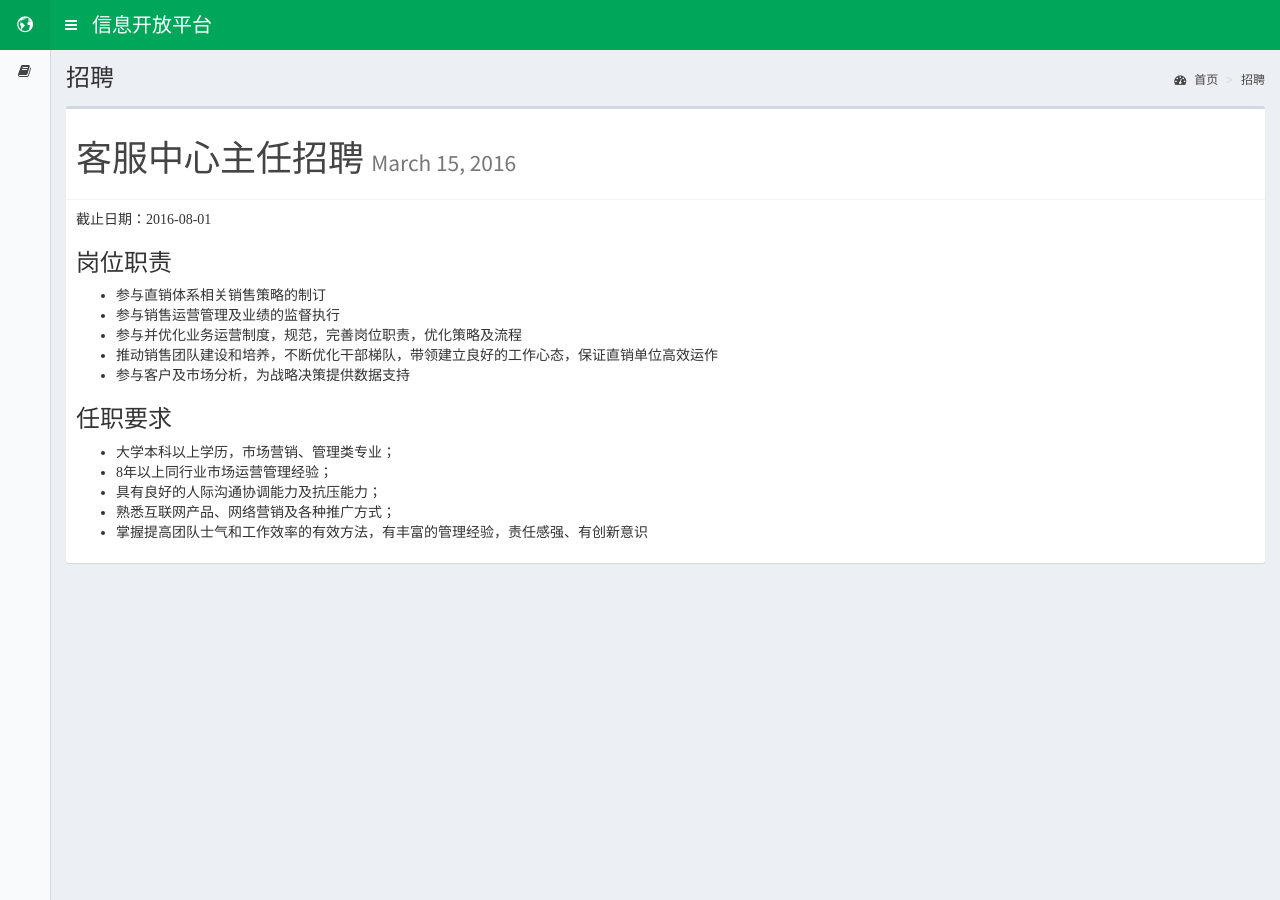
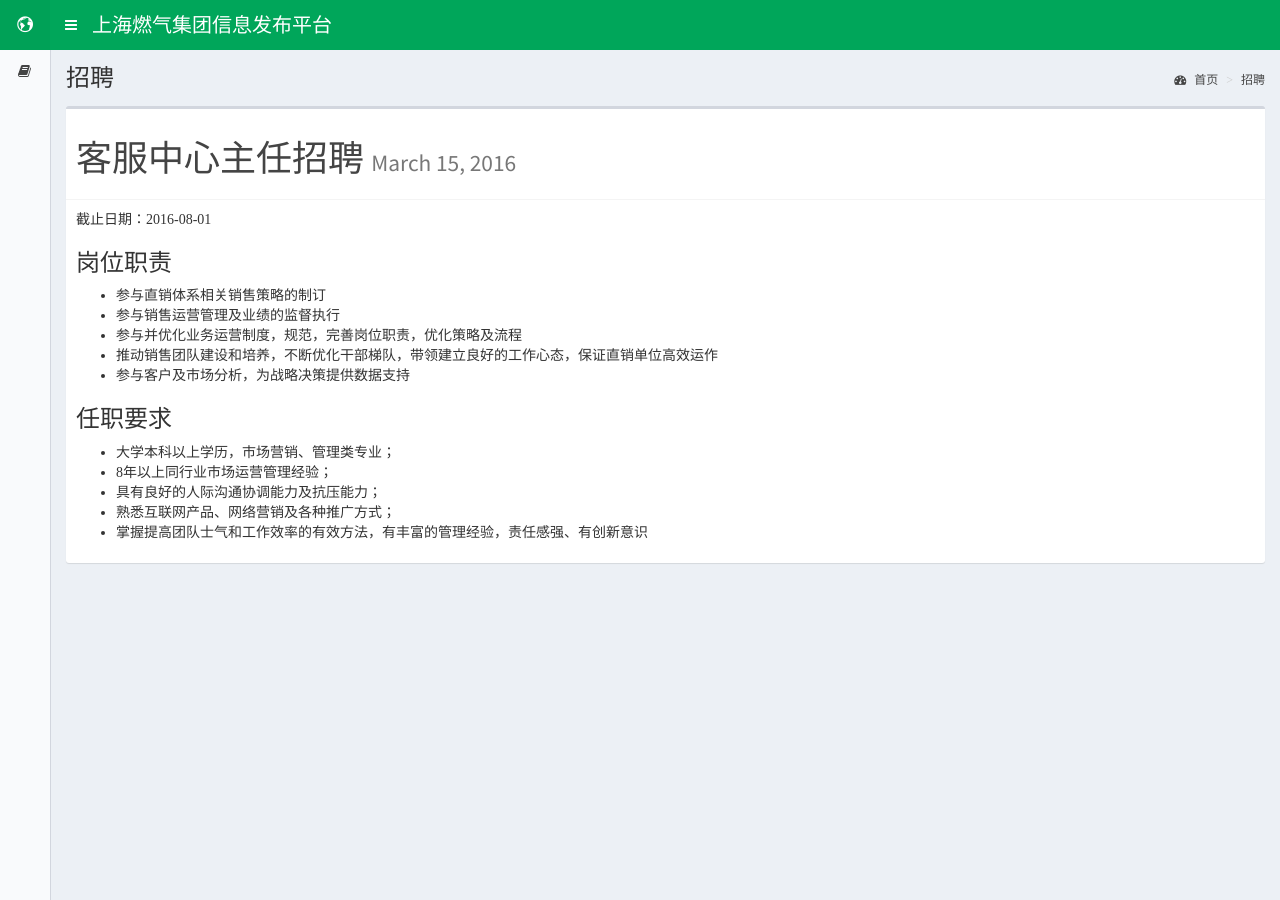
Before and after one commit to steedos/shgas.steedos.net, a Jekyll site: the page built from _posts/燃气集团/2016-03-15-客服中心主任招聘.md, in a window 1280 px wide. Built offline with Jekyll 4.4.1, drawn with Linux system fonts in a browser that asks for light colours; some web fonts are replaced.

Commit message:
图标、标题修改

```diff
--- a/_layouts/default.html
+++ b/_layouts/default.html
@@ -69,7 +69,7 @@
       <!-- mini logo for sidebar mini 50x50 pixels -->
       <span class="logo-mini"><i class="ion ion-earth"></i> </span>
       <!-- logo for regular state and mobile devices -->
-      <span class="logo-lg"><i class="ion ion-earth"></i> <b>{{ site.name }}</b></span>
+      <span class="logo-lg"><img src="/assets/adminlte/img/SHSQicon.png"></span>
     </a>
 
     <!-- Header Navbar -->
@@ -78,7 +78,7 @@
       <a href="#" class="sidebar-toggle" data-toggle="offcanvas" role="button">
         <span class="sr-only">Toggle navigation</span>
       </a>
-      <span style="font-size: 20px;line-height: 50px;color: #fff;">信息开放平台</span>
+      <span style="font-size: 20px;line-height: 50px;color: #fff;">上海燃气集团信息发布平台</span>
       <!-- Navbar Right Menu -->
       <div class="navbar-custom-menu">
         <ul class="nav navbar-nav">
```
Also changed, not shown: assets/adminlte/img/SHSQicon.png (added).
